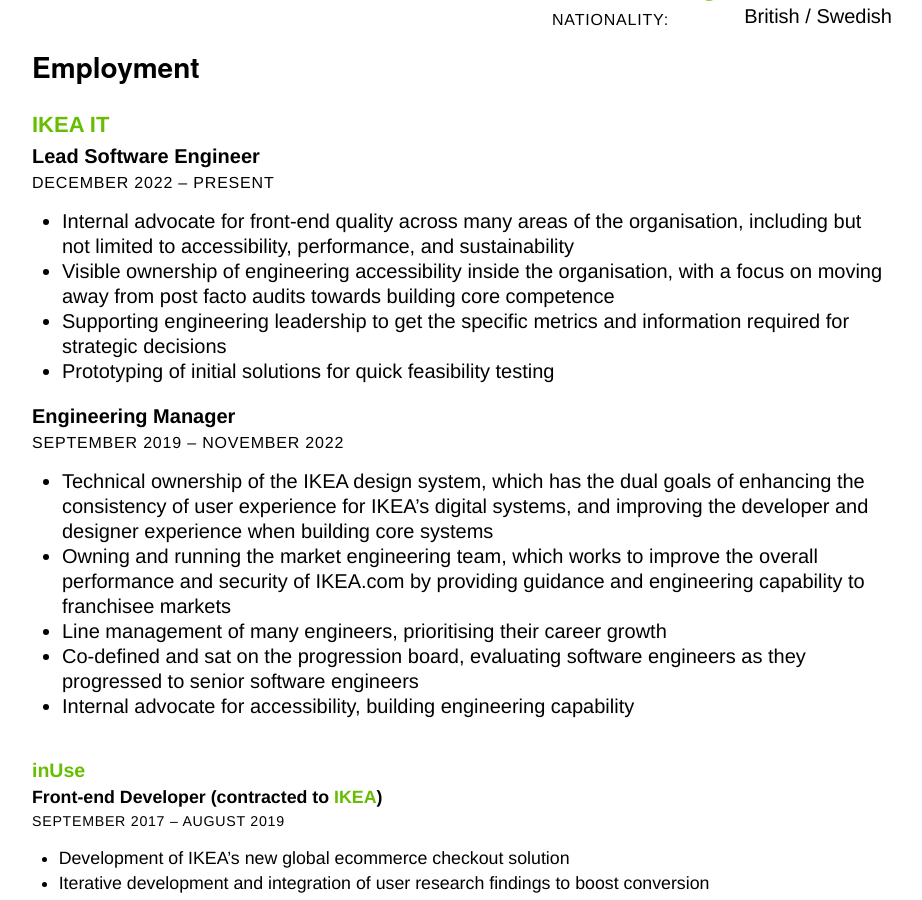
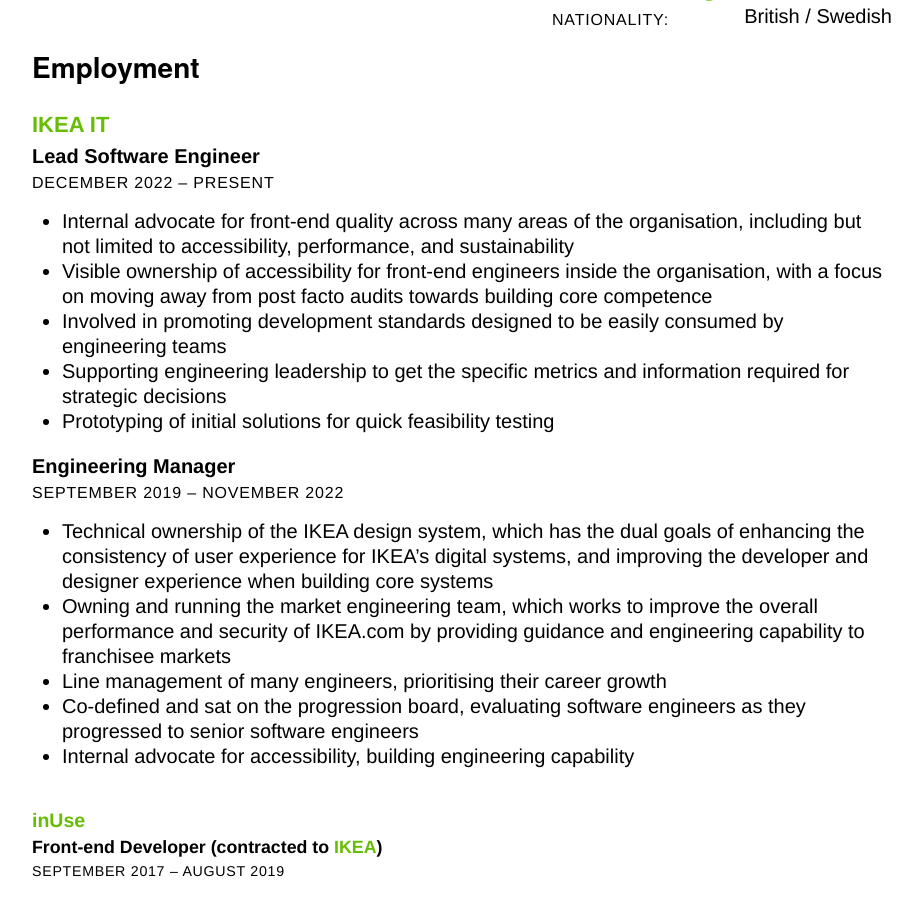
Before and after one commit to robinwhittleton/reala.net, a Jekyll site: the page built from cv.html, in a window 1280 px wide and 900 px high, scrolled down 338 px. Shown: the whole window, without its empty margins (178-1100 px from the left). Built offline with Jekyll 4.4.1, drawn with Linux system fonts in a browser that asks for light colours; some of the changed text lies outside the part shown.

Commit message:
CV tweaks

```diff
--- a/cv.html
+++ b/cv.html
@@ -34,7 +34,8 @@
 				<p class="meta"><time datetime="2022-12">December 2022</time> – present</p>
 				<ul>
 					<li>Internal advocate for front-end quality across many areas of the organisation, including but not limited to accessibility, performance, and sustainability</li>
-					<li>Visible ownership of engineering accessibility inside the organisation, with a focus on moving away from post facto audits towards building core competence</li>
+					<li>Visible ownership of accessibility for front-end engineers inside the organisation, with a focus on moving away from post facto audits towards building core competence</li>
+					<li>Involved in promoting development standards designed to be easily consumed by engineering teams</li>
 					<li>Supporting engineering leadership to get the specific metrics and information required for strategic decisions</li>
 					<li>Prototyping of initial solutions for quick feasibility testing</li>
 				</ul>
```
Also changed, not shown: other parts of cv.html (+1 -1 lines).
